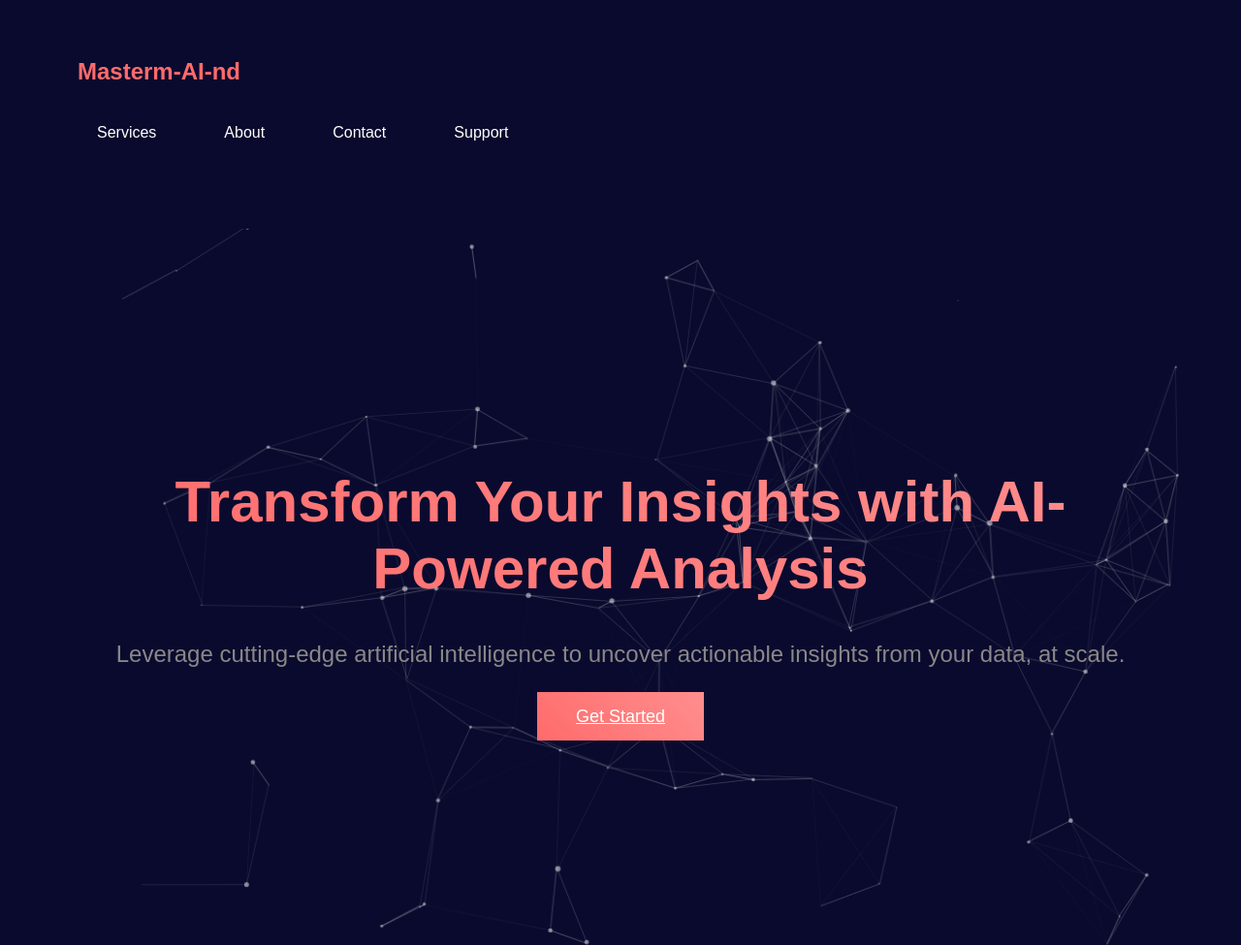
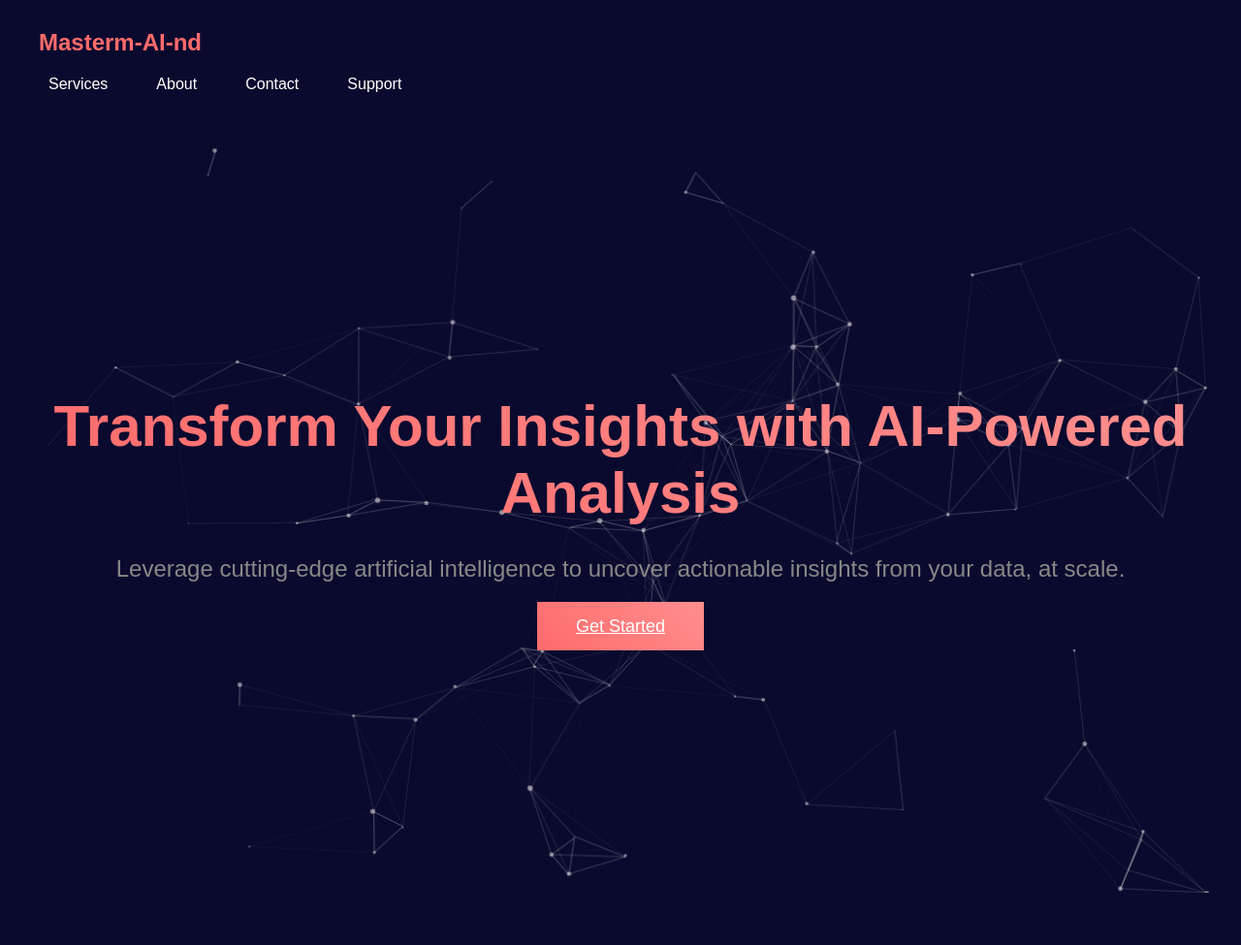
Before and after one commit to b99db78af6/b99db78af6.github.io, a plain HTML site: page index.html in a window 1280 px wide. Shown: the top 975 px of the page at 97% size. Drawn offline with nearby package versions, Linux system fonts and the light colour scheme.

Commit message:
Updated index.html title and padding

```diff
--- a/index.html
+++ b/index.html
@@ -3,13 +3,13 @@
 <head>
     <meta charset="UTF-8">
     <meta name="viewport" content="width=device-width, initial-scale=1.0">
-    <title>Masterm-AI-nd</title>
+    <title>Masterm-AI-nd | AI-Powered News Analysis & Content Generation</title>
 
     <!-- Custom CSS -->
     <style>
         * {
-            margin: 10px;
-            padding: 10px;
+            margin: 5px;
+            padding: 5px;
             box-sizing: border-box;
             font-family: 'Poppins', sans-serif;
         }
@@ -170,11 +170,11 @@
 
     <section class="hero">
         <div class="particles-js" id="particles-js"></div>
-            <div class="hero-content">
-                <h1>Transform Your Insights with AI-Powered Analysis</h1>
-                <p class="hero-subtitle">Leverage cutting-edge artificial intelligence to uncover actionable insights from your data, at scale.</p>
-                <a href="#contact" class="cta-button">Get Started</a>
-            </div>
+        <div class="hero-content">
+            <h1>Transform Your Insights with AI-Powered Analysis</h1>
+            <p class="hero-subtitle">Leverage cutting-edge artificial intelligence to uncover actionable insights from your data, at scale.</p>
+             <a href="#contact" class="cta-button">Get Started</a>
+        </div>
     </section>
 
     <section class="features">
```
